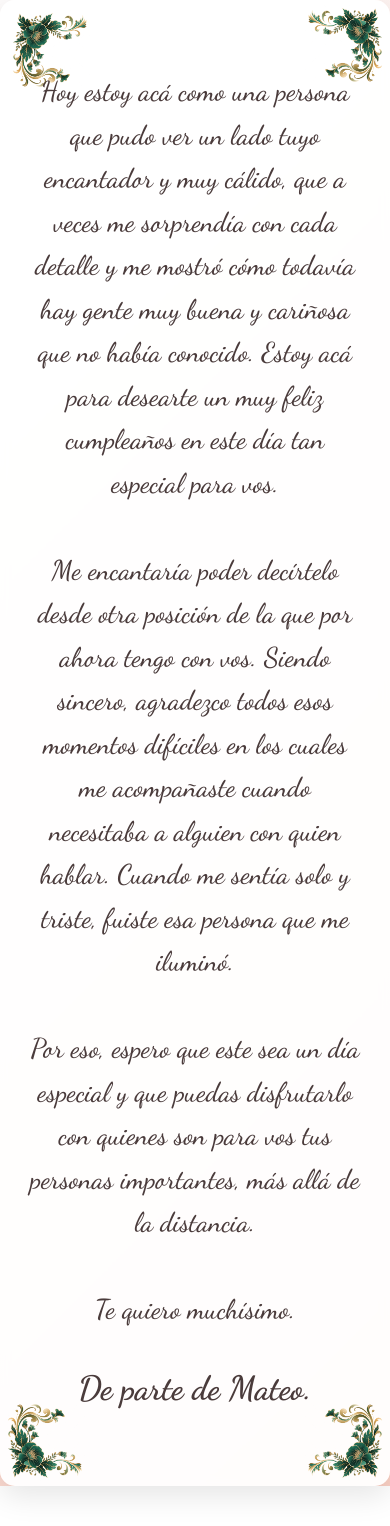
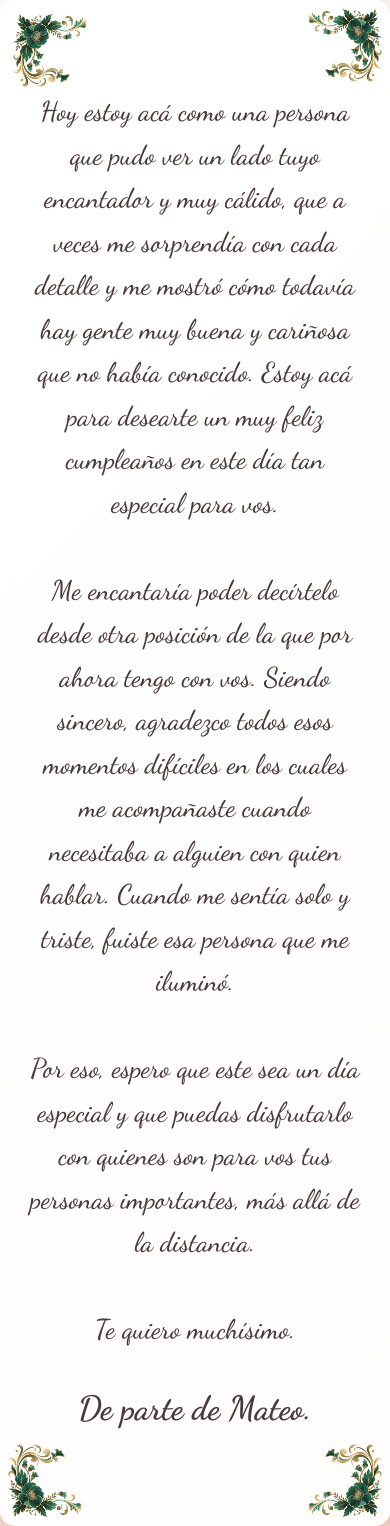
Before and after one commit to GUTomasMateo/GUTomasMateo.github.io, a plain HTML site: page index.html in a window 390 px wide. Before the commit the page ends 1486 px from the top, so only its background shows below. Drawn offline with Linux system fonts and the light colour scheme.

Commit message:
Update index.html

```diff
--- a/index.html
+++ b/index.html
@@ -25,55 +25,54 @@
 
         /* Contenedor principal de la carta */
         .carta-container {
-            background-color: rgba(255, 255, 255, 0.95); /* Un poco más opaco */
+            background-color: rgba(255, 255, 255, 0.95);
             max-width: 650px;
             width: 90%;
-            /* Espacio interno sustancial para evitar los adornos */
-            padding: 90px 70px;
+            /* AUMENTAMOS EL PADDING SUPERIOR E INFERIOR a 120px */
+            padding: 120px 70px;
             border-radius: 15px;
             box-shadow: 0 10px 30px rgba(0, 0, 0, 0.1);
             text-align: center;
             backdrop-filter: blur(5px);
-            position: relative; /* Necesario para posicionar las esquinas */
-            overflow: hidden; /* Evita que las flores se salgan del borde redondeado */
+            position: relative;
+            overflow: hidden;
         }
 
         /* --- ESTILOS GENERALES PARA LAS 4 ESQUINAS --- */
         .corner {
             position: absolute;
-            width: 140px; /* Tamaño de los adornos en escritorio */
+            width: 140px;
             height: 140px;
-            /* AQUÍ ESTÁ EL ENLACE A TU IMAGEN */
             background-image: url('image_0.png');
             background-size: contain;
             background-repeat: no-repeat;
-            opacity: 1; /* Aumentamos la opacidad */
-            z-index: 1; /* Z-index bajo para las flores */
+            opacity: 1;
+            z-index: 1;
         }
 
         /* --- POSICIONAMIENTO Y ESPEJO (TRANSFORM) DE ESQUINAS --- */
 
-        /* Arriba Izquierda: Invertida verticalmente */
+        /* Arriba Izquierda */
         .corner.tl {
             top: 10px;
             left: 10px;
             transform: scaleY(-1);
         }
 
-        /* Arriba Derecha: Invertida vertical y horizontalmente */
+        /* Arriba Derecha */
         .corner.tr {
             top: 10px;
             right: 10px;
             transform: scaleX(-1) scaleY(-1);
         }
 
-        /* Abajo Izquierda: Imagen Original (fit perfecto) */
+        /* Abajo Izquierda */
         .corner.bl {
             bottom: 10px;
             left: 10px;
         }
 
-        /* Abajo Derecha: Invertida horizontalmente */
+        /* Abajo Derecha */
         .corner.br {
             bottom: 10px;
             right: 10px;
@@ -83,16 +82,14 @@
         /* --- ESTILOS PARA EL TEXTO --- */
         .mensaje-especial {
             font-family: 'Dancing Script', cursive;
-            color: #4a3b3b; /* Un tono oscuro y cálido */
-            font-size: 2.2rem; /* Tamaño grande para buena lectura */
+            color: #4a3b3b;
+            font-size: 2.2rem;
             line-height: 1.6;
             margin: 0;
-            /* CORRECCIÓN DE LEGIBILIDAD: Z-INDEX ALTO */
             position: relative;
             z-index: 10;
         }
 
-        /* Estilo específico para la firma */
         .firma {
             display: block;
             margin-top: 30px;
@@ -103,18 +100,17 @@
         /* --- AJUSTES RESPONSIVOS PARA CELULARES --- */
         @media (max-width: 600px) {
             .carta-container {
-                padding: 70px 30px; /* Reducimos el padding en móvil */
+                /* AUMENTAMOS TAMBIÉN EL PADDING SUPERIOR E INFERIOR EN MÓVIL a 90px */
+                padding: 90px 30px;
             }
 
-            /* Achicamos las flores en el celular significativamente */
             .corner {
                 width: 80px;
                 height: 80px;
-                top: 5px; /* Ajustamos la posición para móvil */
+                top: 5px;
                 left: 5px;
             }
 
-            /* Ajuste específico para las posiciones de las esquinas en móvil */
             .corner.tr { right: 5px; left: auto; top: 5px;}
             .corner.bl { bottom: 5px; left: 5px; top: auto;}
             .corner.br { bottom: 5px; right: 5px; top: auto; left: auto;}
```
